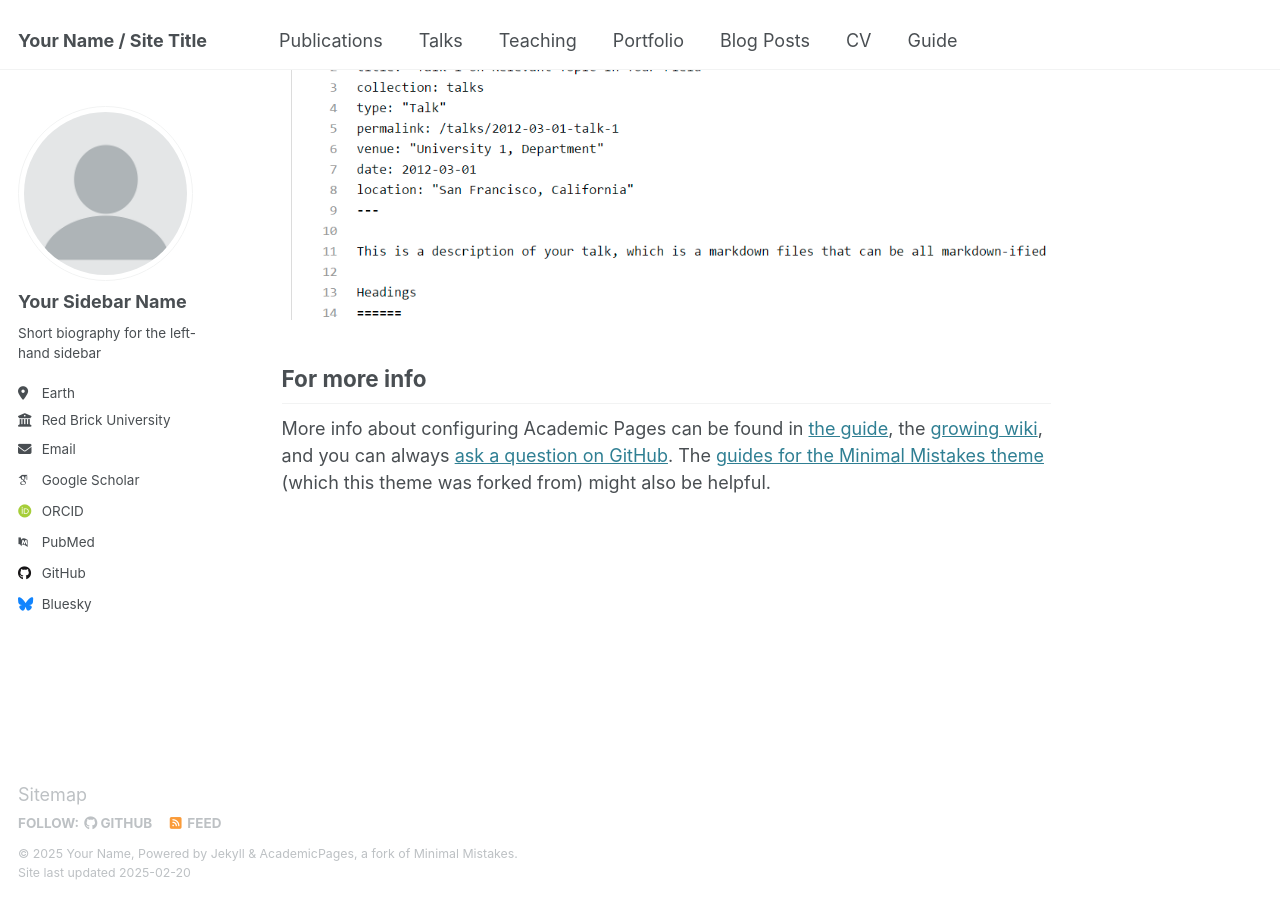
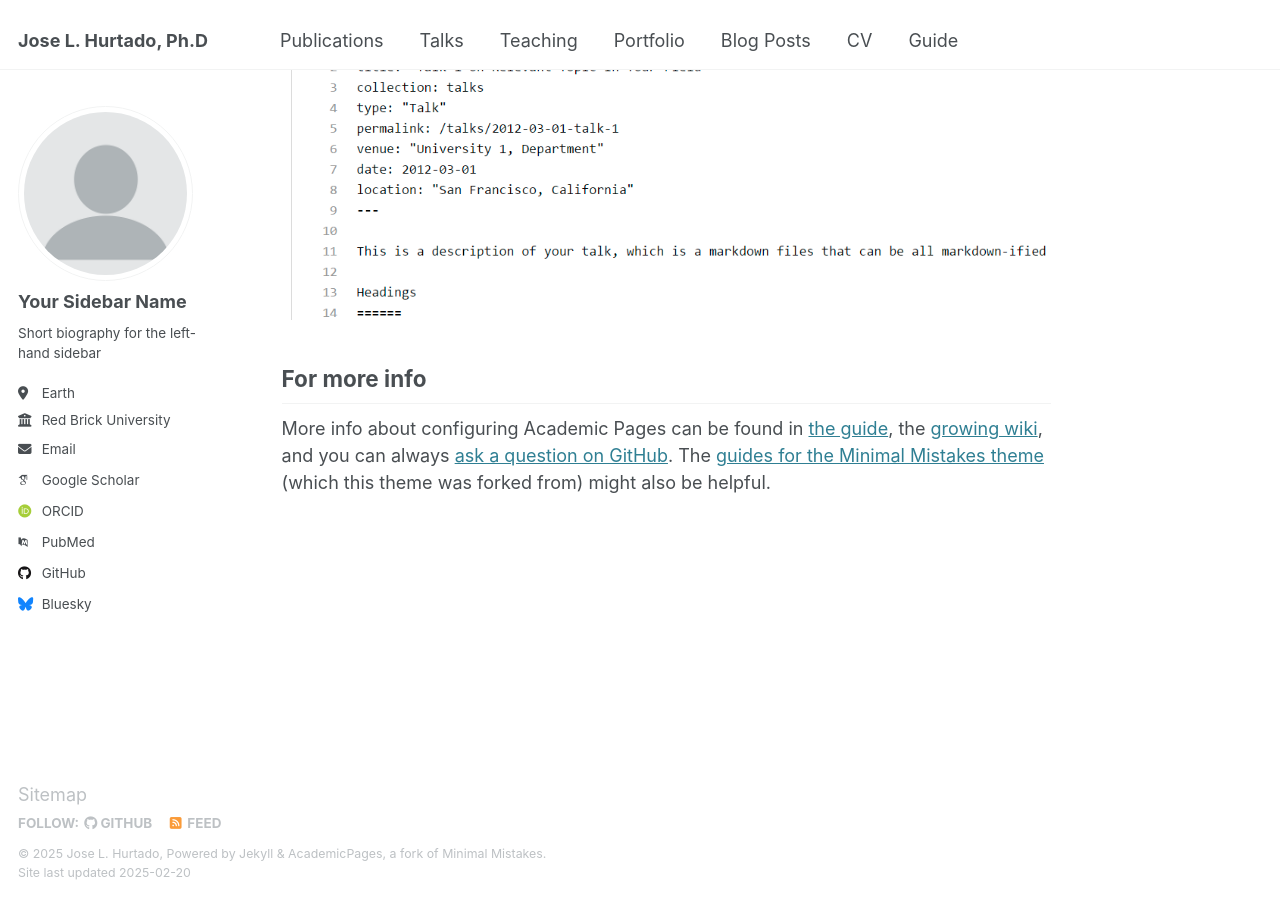
Before and after one commit to inkatown/inkatown.github.io, a Jekyll site: the page built from _pages/about.md, in a window 1280 px wide and 900 px high, scrolled down 2642 px. Built offline with Jekyll 4.4.1, drawn with Linux system fonts in a browser that asks for light colours; some web fonts are replaced.

Commit message:
Update _config.yml

```diff
--- a/_config.yml
+++ b/_config.yml
@@ -9,11 +9,11 @@
 # Basic Site Settings
 locale                   : "en-US"
 site_theme               : "default"
-title                    : "Your Name / Site Title"
+title                    : "Jose L. Hurtado, Ph.D"
 title_separator          : "-"
-name                     : &name "Your Name"
+name                     : &name "Jose L. Hurtado"
 description              : &description "personal description"
-url                      : https://academicpages.github.io # the base hostname & protocol for your site e.g. "https://[your GitHub username].github.io"
+url                      : https://inkatown.github.io # the base hostname & protocol for your site e.g. "https://[your GitHub username].github.io"
 baseurl                  : "" # the subpath of your site, e.g. "/blog"
 repository               : "academicpages/academicpages.github.io"
 
```
